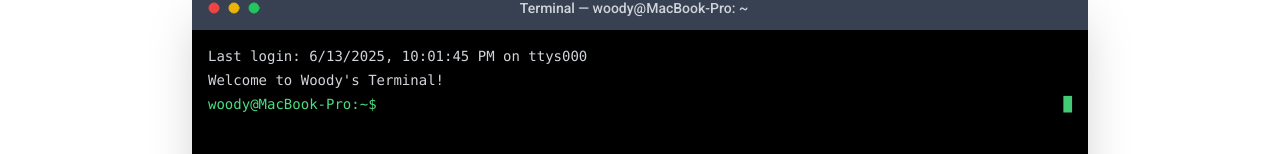
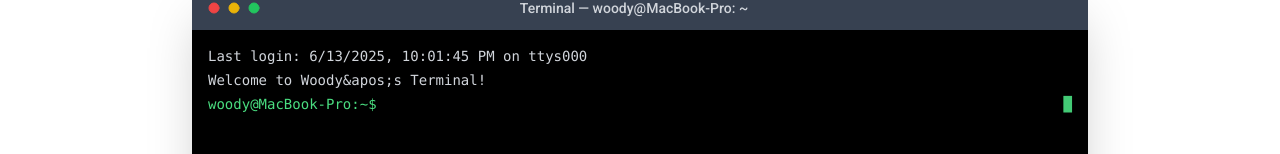
Before and after one commit to WoodyLinwc/Portfolio-Next.js, a Next.js app in the folder portfolio/: page /learning in a window 1280 px wide. Shown: the part 578-732 px from the top of the page. Built offline with nearby package versions, Linux system fonts and the light colour scheme.

Commit message:
Update MacTerminal.tsx

```diff
--- a/portfolio/src/components/MacTerminal.tsx
+++ b/portfolio/src/components/MacTerminal.tsx
@@ -11,7 +11,7 @@ export default function MacTerminal() {
             content:
                 "Last login: " + new Date().toLocaleString() + " on ttys000",
         },
-        { type: "output", content: "Welcome to Woody's Terminal!" },
+        { type: "output", content: "Welcome to Woody&apos;s Terminal!" },
         { type: "prompt", content: "woody@MacBook-Pro:~$ " },
     ]);
     const [currentDirectory] = useState("~");
@@ -60,7 +60,10 @@ export default function MacTerminal() {
                             new Date().toLocaleString() +
                             " on ttys000",
                     },
-                    { type: "output", content: "Welcome to Woody's Terminal!" },
+                    {
+                        type: "output",
+                        content: "Welcome to Woody&apos;s Terminal!",
+                    },
                     { type: "prompt", content: "woody@MacBook-Pro:~$ " },
                 ]);
             }, 100);
@@ -97,7 +100,7 @@ export default function MacTerminal() {
         } else {
             newHistory.push({
                 type: "error",
-                content: `zsh: command not found: ${trimmedCmd}\nType 'help' for available commands.`,
+                content: `zsh: command not found: ${trimmedCmd}\nType &apos;help&apos; for available commands.`,
             });
         }
 
@@ -211,7 +214,7 @@ export default function MacTerminal() {
                 {/* Terminal Footer Info */}
                 <div className="bg-gray-700 px-4 py-2 text-xs text-gray-400 flex justify-between">
                     <span>Press Enter to execute commands</span>
-                    <span>Type 'help' for available commands</span>
+                    <span>Type &apos;help&apos; for available commands</span>
                 </div>
             </div>
         </>
```
